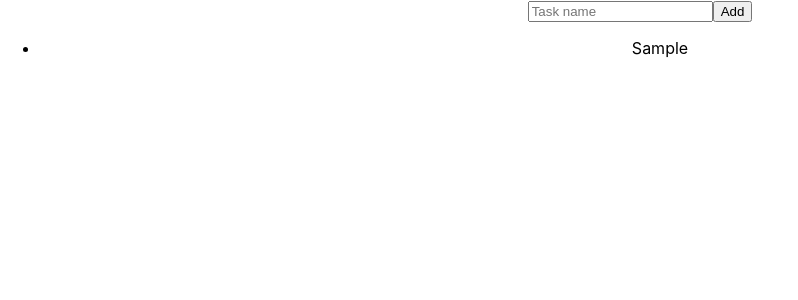
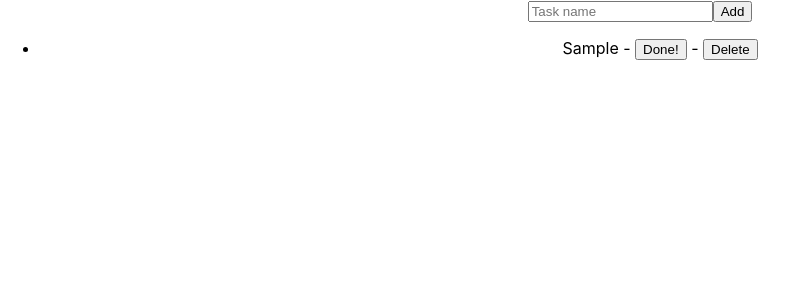
Before and after one commit to bernardobarreto/reactjs-todo-app, a React (Create React App) app: page / in a window 1280 px wide. Both pictures are taken after typing "Sample" into the empty fields and a click on the button "Add". Shown: the top 300 px of the page, without its empty margins (0-798 px from the left). Built offline with nearby package versions, Linux system fonts and the light colour scheme.

Commit message:
feat: set task as done or delete it

```diff
--- a/src/components/list.js
+++ b/src/components/list.js
@@ -1,4 +1,4 @@
-import React from 'react';
+import TaskItem from './task_item.js'
 
 function List({
   list,
@@ -7,7 +7,7 @@ function List({
   return (
     <ul>
       { list.map((item, index) => (
-        <li key={index}>{item}</li>
+        <TaskItem item={item} key={index} index={index} list={list} setList={setList} />
       )) }
     </ul>
   )
--- /dev/null
+++ b/src/components/task_item.js
@@ -0,0 +1,21 @@
+import { useState } from 'react';
+
+function TaskItem({
+  item,
+  index,
+  list,
+  setList
+}) {
+
+  const [taskIsDone, setTaskIsDone] = useState(false);
+
+  const deleteTask = () => {
+    setList(list.filter((item, itemIndex) => itemIndex != index))
+  }
+
+  return (
+    <li>{item} - <button onClick={() => deleteTask()}>Done!</button> - <button onClick={() => deleteTask()}>Delete</button></li>
+  )
+}
+
+export default TaskItem
```
Also changed, not shown: src/components/submit_form.js (line endings or trailing spaces).
